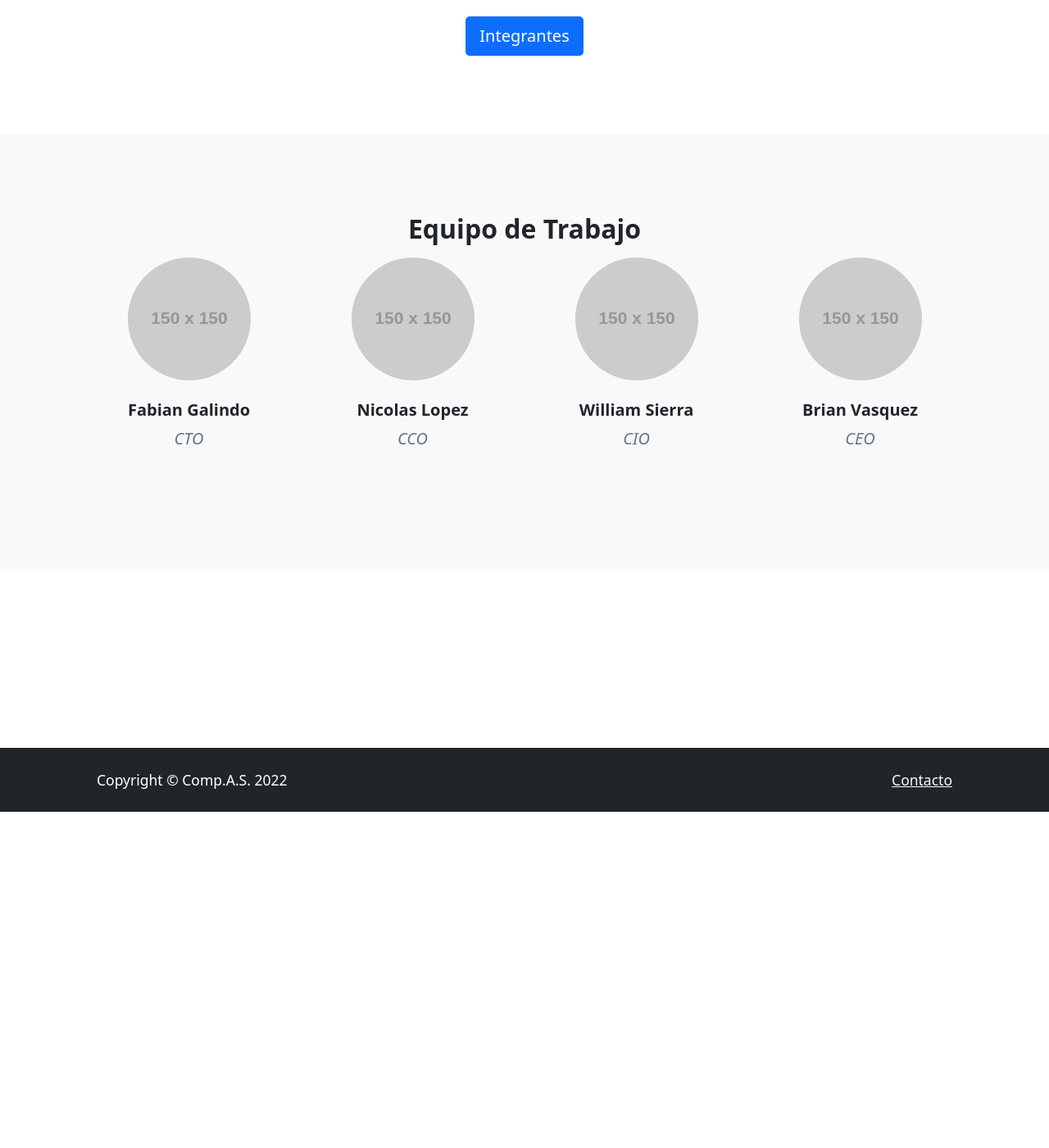
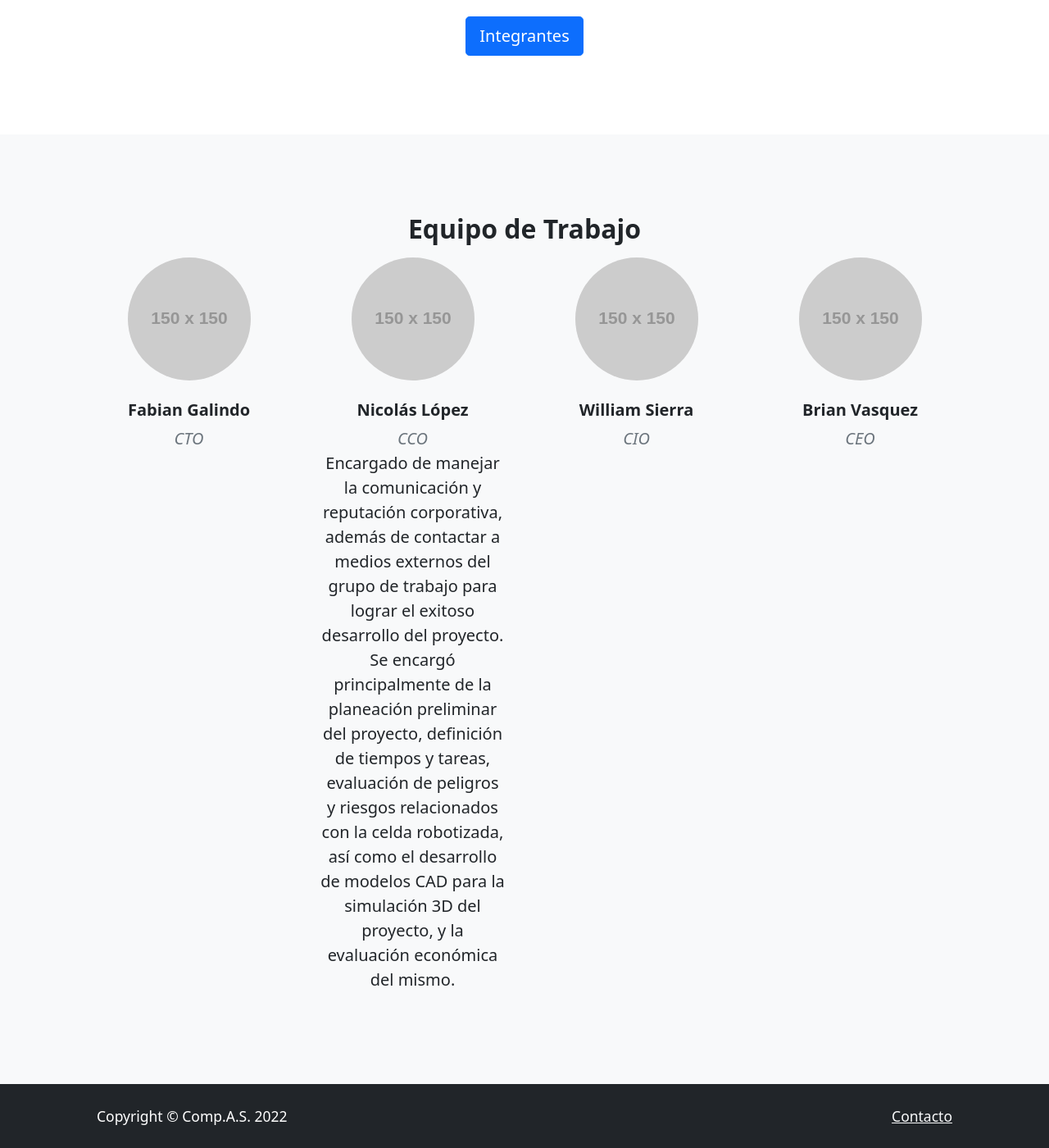
Before and after one commit to APM-GLSV/Comp.A.S, a Jekyll site: the page built from pages/nosotros.html, in a window 1280 px wide and 1400 px high, scrolled down 410 px. Shown: the whole window at 82% size. Built offline with Jekyll 4.4.1, drawn with Linux system fonts in a browser that asks for light colours.

Commit message:
Se agrego la descripcion de Nicolas.

```diff
--- a/pages/nosotros.html
+++ b/pages/nosotros.html
@@ -33,8 +33,9 @@ layout: default
             <div class="col mb-5 mb-5 mb-xl-0">
                 <div class="text-center">
                     <img class="img-fluid rounded-circle mb-4 px-4" src="https://dummyimage.com/150x150/ced4da/6c757d" alt="..." />
-                    <h5 class="fw-bolder">Nicolas Lopez</h5>
+                    <h5 class="fw-bolder">Nicolás López</h5>
                     <div class="fst-italic text-muted">CCO</div>
+                    <p>Encargado de manejar la comunicación y reputación corporativa, además de contactar a medios externos del grupo de trabajo para lograr el exitoso desarrollo del proyecto. Se encargó principalmente de la planeación preliminar del proyecto, definición de tiempos y tareas, evaluación de peligros y riesgos relacionados con la celda robotizada, así como el desarrollo de modelos CAD para la simulación 3D del proyecto, y la evaluación económica del mismo.</p>
                 </div>
             </div>
             <div class="col mb-5 mb-5 mb-sm-0">
```
